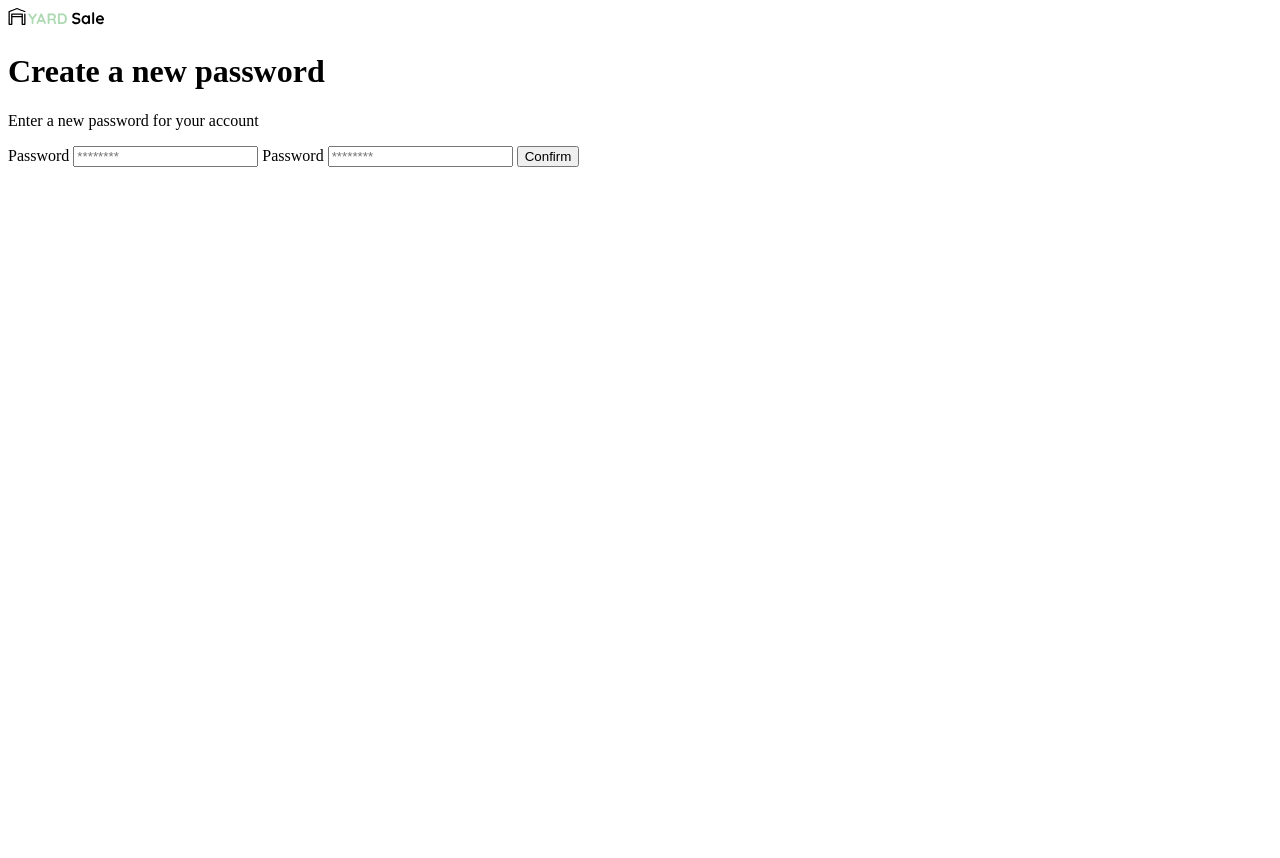
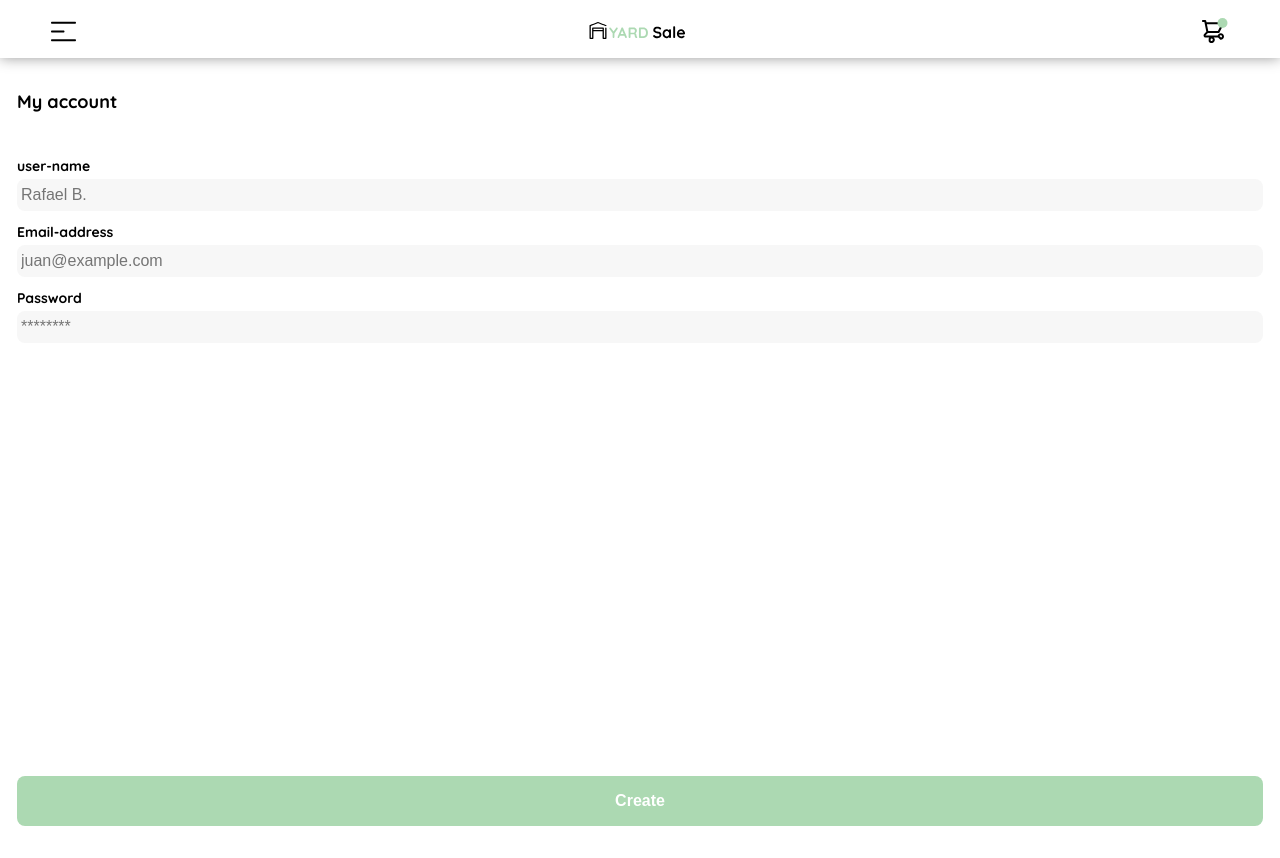
Before and after one commit to TryProgramming/YardSale, a website: page frontend/creating-account/index.html in a window 1280 px wide. Before the commit the page ends 800 px from the top, so only its background shows below. Drawn offline with Linux system fonts and the light colour scheme.

Commit message:
i finish the creating-account screen

```diff
--- a/frontend/creating-account/index.html
+++ b/frontend/creating-account/index.html
@@ -6,17 +6,44 @@
 		<meta charset="UTF-8" />
 		<meta http-equiv="X-UA-Compatible" content="IE=edge" />
 		<meta name="viewport" content="width=device-width, initial-scale=1.0" />
-		<title>password</title>
+		<title>Creating Account</title>
 		<link rel="stylesheet" href="./styles.css" />
+		<link rel="shortcut icon" href="../assets/logos/favicon_bota_fora.svg" type="image/x-icon" />
 	</head>
 	<body>
+		<header>
+			<nav>
+				<a href="#"><img src="../assets/icons/icon_menu.svg" alt="" /></a>
+				<a href="#"><img src="../assets/logos/logo_yard_sale.svg" alt="" /></a>
+				<a href="#"><img src="../assets/icons/icon_shopping_cart_notification.svg" alt="" /></a>
+			</nav>
+		</header>
 		<div class="login">
 			<div class="form-container">
-				<img src="../assets/logos/logo_yard_sale.svg" alt="logo" class="logo" />
-				<h1 class="tittle">Create a new password</h1>
-				<p class="subtitle">Enter a new password for your account</p>
+				<h1 class="tittle">My account</h1>
 
 				<form action="" class="form">
+					<label for="user-name" class="label">user-name</label>
+					<input
+						class="input input-user-name"
+						type="text"
+						id="user-name"
+						name="user-name"
+						required
+						autocomplete="username"
+						placeholder="Rafael B."
+					/>
+
+					<label for="email" class="label">Email-address</label>
+					<input
+						class="input input-email"
+						type="email"
+						id="email"
+						name="email"
+						required
+						placeholder="juan@example.com"
+						autocomplete="email"
+					/>
 					<label for="password" class="label">Password</label>
 					<input
 						class="input input-password"
@@ -24,21 +51,10 @@
 						id="password"
 						name="password"
 						required
-						autocomplete="new-password"
 						placeholder="********"
 					/>
-
-					<label for="re-enter" class="label">Password</label>
-					<input
-						class="input input-password"
-						type="password"
-						id="re-enter"
-						name="re-enter"
-						required
-						placeholder="********"
-					/>
-					<input type="submit" value="Confirm" class="primary-button login-button" />
 				</form>
+				<input type="submit" value="Create" class="primary-button login-button" />
 			</div>
 		</div>
 	</body>
--- a/frontend/creating-account/styles.css
+++ b/frontend/creating-account/styles.css
@@ -0,0 +1,119 @@
+/** @format */
+
+@import url('https://fonts.googleapis.com/css2?family=Quicksand:wght@300;400;500;600;700&display=swap');
+
+:root {
+	--white: #ffffff;
+	--black: #000000;
+	--dark: #232830;
+	--very-light-pink: #c7c7c7;
+	--text-input-field: #f7f7f7;
+	--hospital-green: #acd9b2;
+	--sm: 14px;
+	--md: 16px;
+	--lg: 18px;
+}
+
+* {
+	margin: 0;
+	padding: 0;
+	box-sizing: border-box;
+	outline: none;
+	border: none;
+	text-decoration: none;
+	transition: 0.5s ease;
+}
+
+html {
+	font-size: 62.5%;
+}
+
+body {
+	font-family: 'Quicksand', sans-serif;
+}
+
+header {
+	width: 100%;
+	padding: 1rem 4%;
+	box-shadow: 0 0 13px 0 #999;
+}
+
+nav {
+	display: flex;
+	justify-content: space-between;
+	align-items: center;
+}
+
+nav a {
+	padding-top: 8px;
+}
+
+.login {
+	display: grid;
+	position: relative;
+	place-items: top;
+	width: 100%;
+	height: 100vh;
+	padding: 0 0.5rem;
+}
+
+.form-container {
+	display: grid;
+	grid-template-rows: auto 1fr auto;
+	width: calc(300px-1.2rem);
+	padding: 0 1.2rem;
+}
+
+.tittle {
+	font-size: var(--lg);
+	margin-bottom: 12px;
+	margin-top: 32px;
+	margin-bottom: 44px;
+}
+
+.form {
+	display: flex;
+	flex-direction: column;
+}
+
+.label {
+	font-size: var(--sm);
+	font-weight: bold;
+	margin-bottom: 4px;
+}
+
+.input {
+	background-color: var(--text-input-field);
+	border-radius: 8px;
+	height: 32px;
+	font-size: var(--md);
+	padding: 4px;
+	margin-bottom: 12px;
+}
+
+.primary-button {
+	background: var(--hospital-green);
+	border-radius: 8px;
+	color: var(--white);
+	width: 100%;
+	height: 50px;
+	cursor: pointer;
+	font-size: var(--md);
+	font-weight: bold;
+}
+
+.login-button {
+	margin-top: 14px;
+	margin-bottom: 32px;
+}
+
+@media (max-width: 640px) {
+	.primary-button {
+		margin: 14px auto;
+		position: absolute;
+		bottom: 0;
+		left: 0;
+		right: 0;
+		width: 95%;
+	}
+}
```
